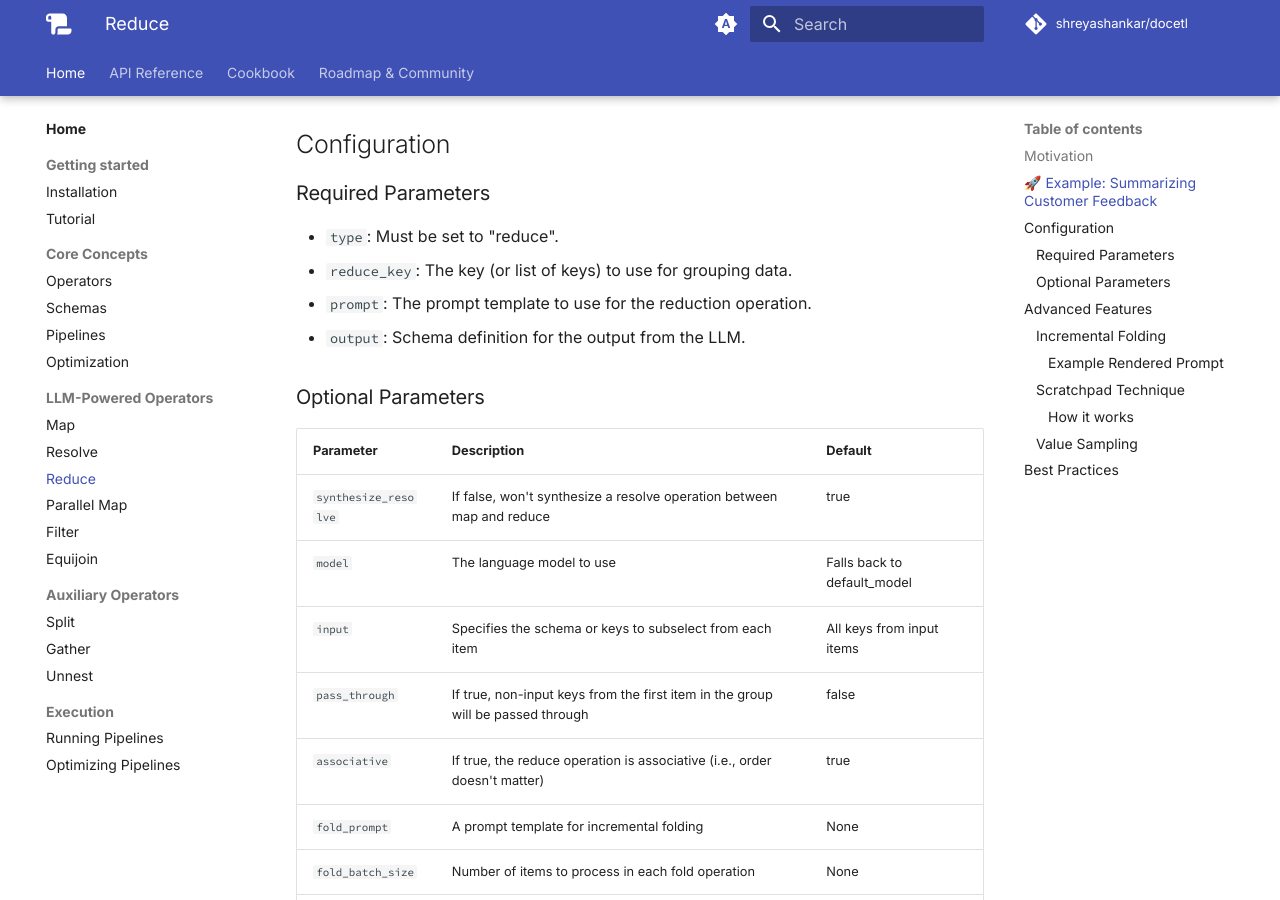
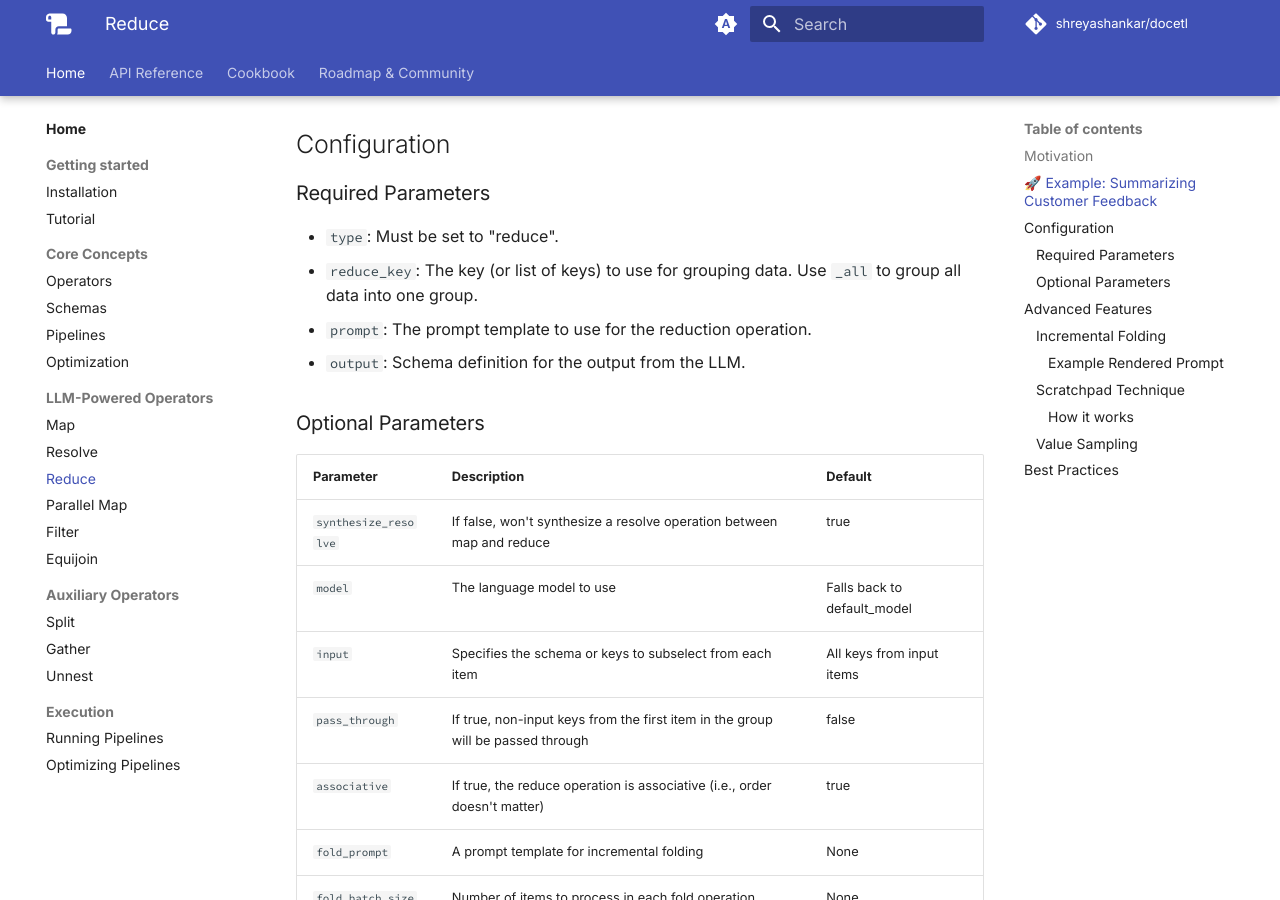
Before and after one commit to ucbepic/docetl, an MkDocs documentation site: the page built from docs/operators/reduce.md, in a window 1280 px wide and 900 px high, scrolled down 1150 px. Built offline with MkDocs 1.6.1 and Material for MkDocs 9.7.7, drawn with Linux system fonts in a browser that asks for light colours; comment, search, counter and statistics services are not loaded.

Commit message:
Add all key to reduce docs

```diff
--- a/docs/operators/reduce.md
+++ b/docs/operators/reduce.md
@@ -43,7 +43,7 @@ This Reduce operation processes customer feedback grouped by department:
 ### Required Parameters
 
 - `type`: Must be set to "reduce".
-- `reduce_key`: The key (or list of keys) to use for grouping data.
+- `reduce_key`: The key (or list of keys) to use for grouping data. Use `_all` to group all data into one group.
 - `prompt`: The prompt template to use for the reduction operation.
 - `output`: Schema definition for the output from the LLM.
 
```
Also changed, not shown: todos.md (+1 -1 lines).
